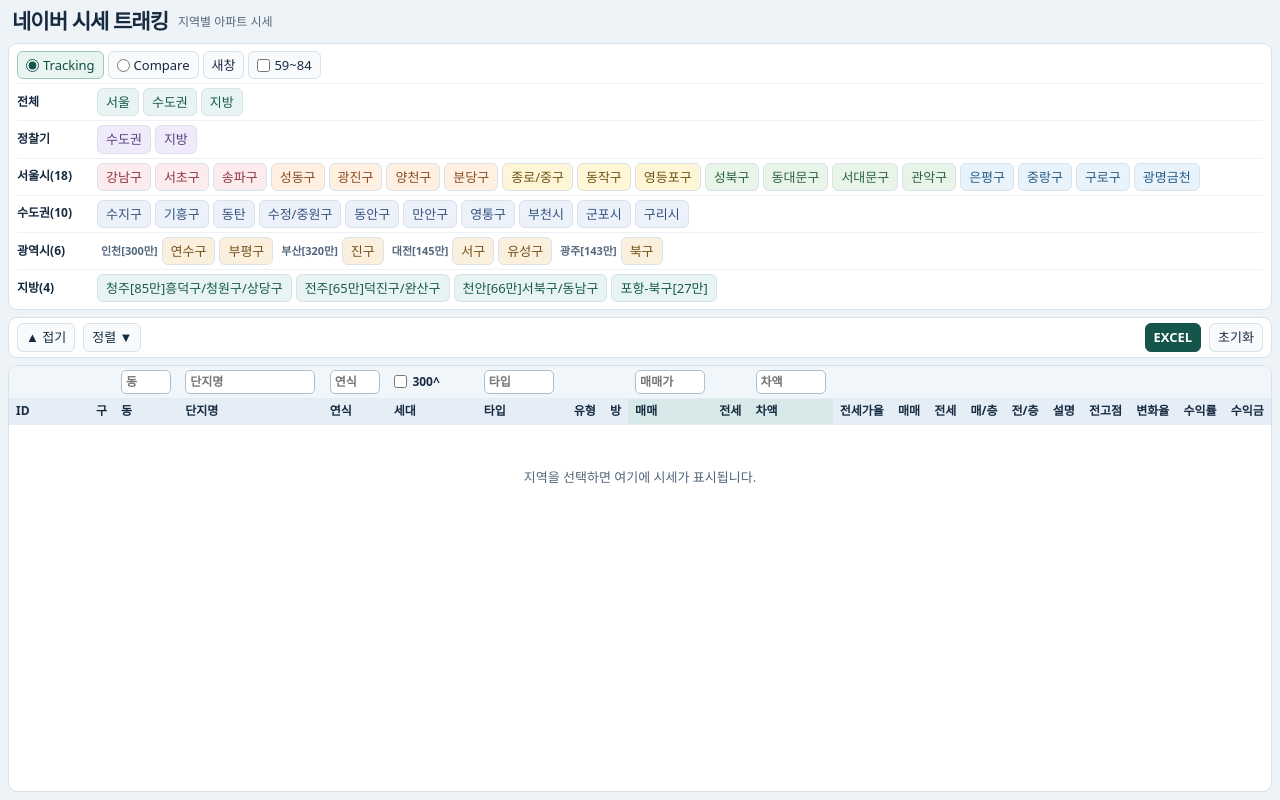
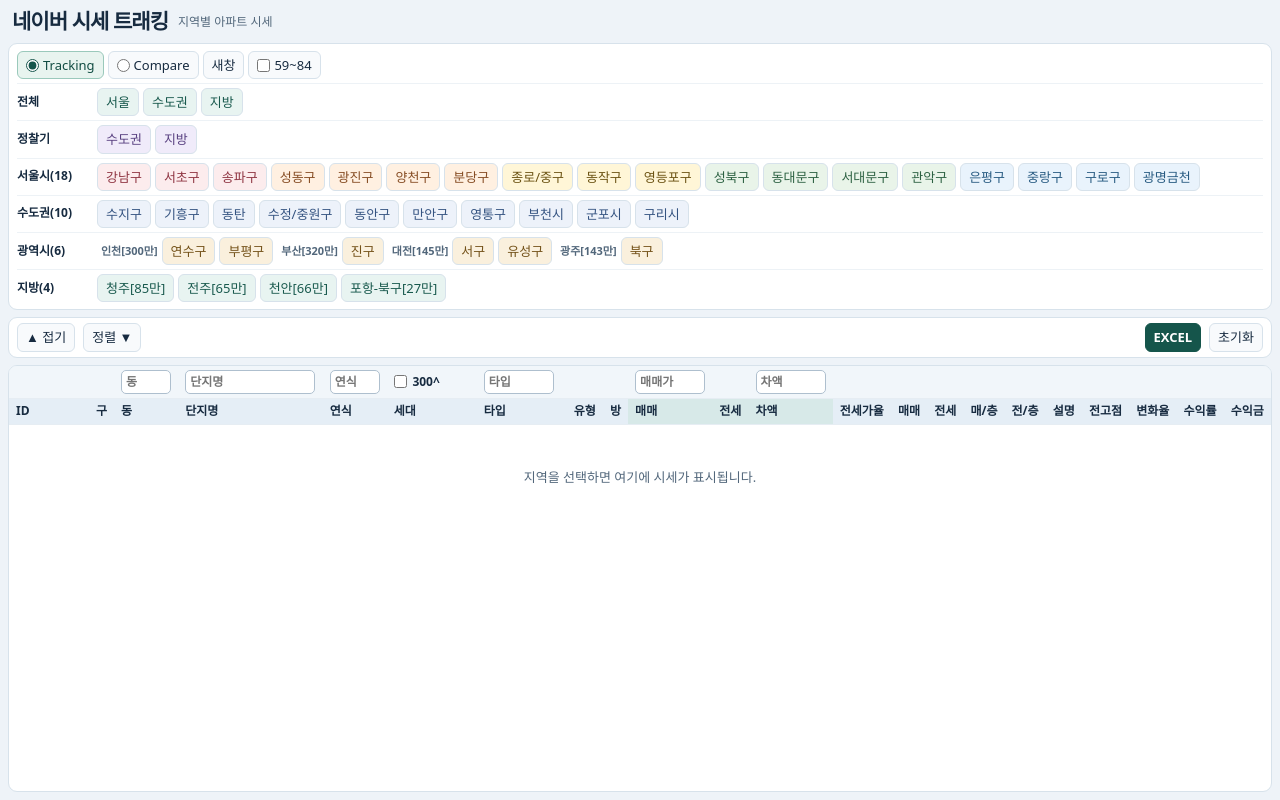
Before and after one commit to roy-fild/roy-fild.github.io, a plain HTML site: page tracking.html in a window 1280 px wide. Drawn offline with nearby package versions, Linux system fonts and the light colour scheme.

Commit message:
Update tracking.html

```diff
--- a/tracking.html
+++ b/tracking.html
@@ -233,9 +233,9 @@
         </div>
         <div class="btn-row" id="div_jibang">
             <b></b>
-            <button id="btn_cheongju" class="ligthseagreen_btn" data-label="청주">청주[85만]흥덕구/청원구/상당구</button>
-            <button id="btn_jeonju" class="ligthseagreen_btn"data-label="전주">전주[65만]덕진구/완산구</button>
-            <button id="btn_cheonan" class="ligthseagreen_btn" data-label="천안">천안[66만]서북구/동남구</button>
+            <button id="btn_cheongju" class="ligthseagreen_btn" data-label="청주">청주[85만]</button>
+            <button id="btn_jeonju" class="ligthseagreen_btn"data-label="전주">전주[65만]</button>
+            <button id="btn_cheonan" class="ligthseagreen_btn" data-label="천안">천안[66만]</button>
             <button id="btn_pohang-si-buk-gu" class="ligthseagreen_btn">포항-북구[27만]</button>
         </div>
         <!-- ... 버튼 코드들은 그대로 두시면 됩니다 ... -->
```
